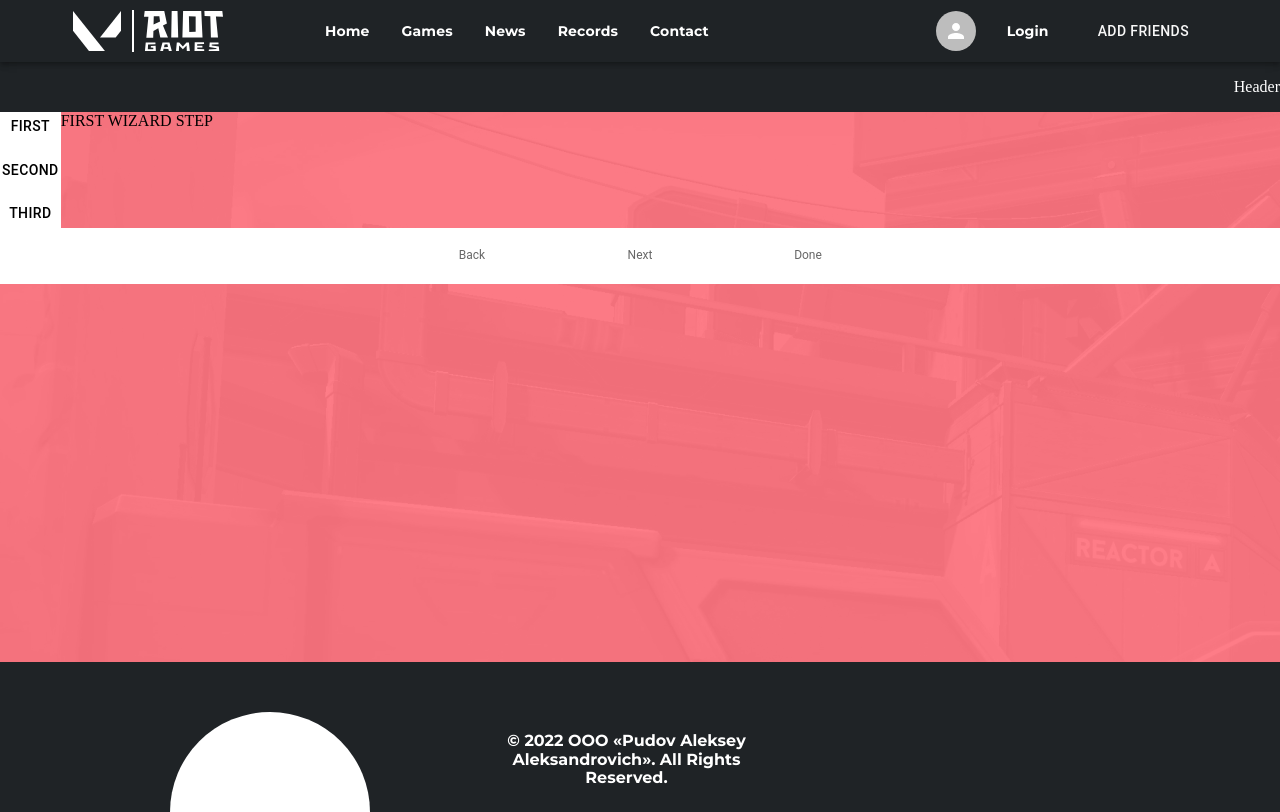
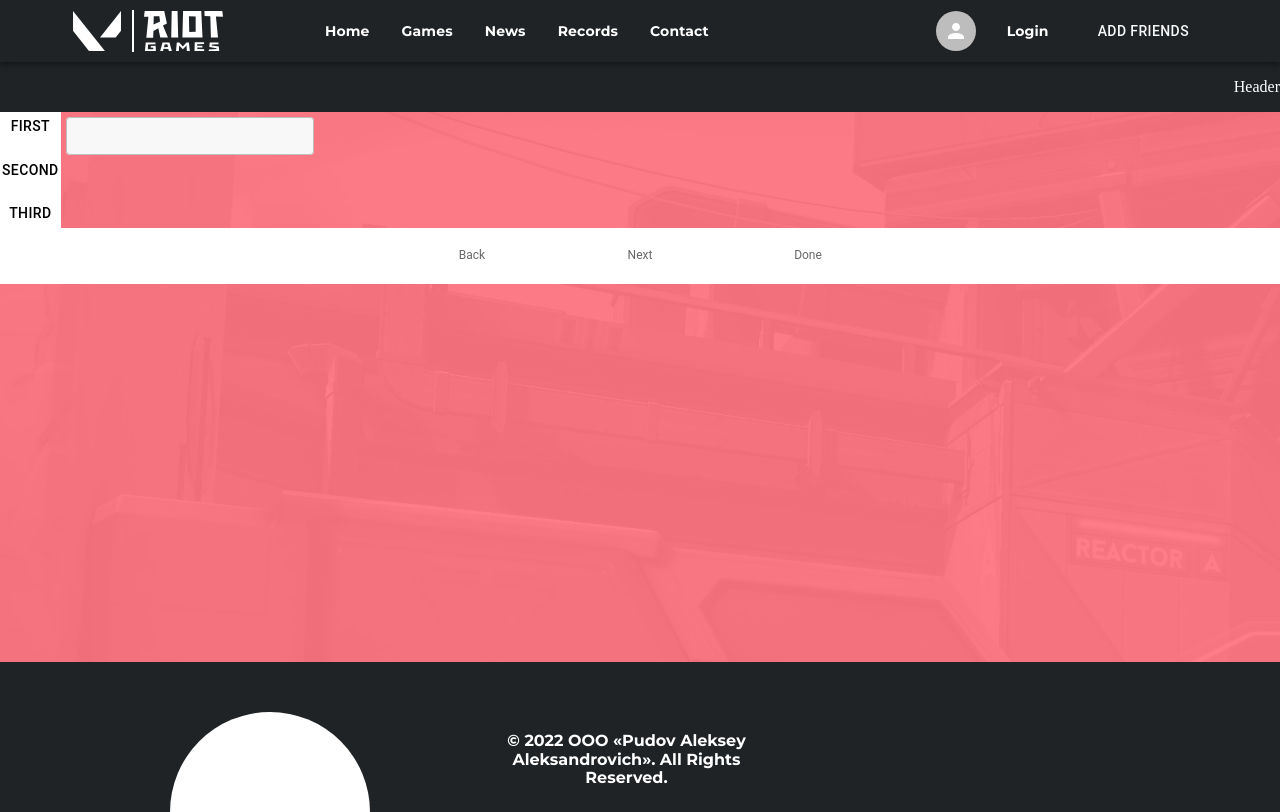
Before and after one commit to PudovAlexey/gamers_republic, a React (Create React App) app: page / in a window 1280 px wide. Built offline with nearby package versions, Linux system fonts and the light colour scheme.

Commit message:
feat[sc-add prev add buttons]

```diff
--- a/src/components/reusable/Wizard/Wizard.tsx
+++ b/src/components/reusable/Wizard/Wizard.tsx
@@ -1,10 +1,10 @@
-import { Box } from "@mui/material"
+import { Box, Button } from "@mui/material"
 import { useEffect } from "react"
 import { useDispatch, useSelector } from "react-redux"
 import { Footer } from "./parts/Footer/Footer"
 import { Header } from "./parts/Header/Header"
 import { WizardBody } from "./parts/WizardBody"
-import { wizardInit } from "./store/stepSlice"
+import { setWizardFieldData, wizardInit } from "./store/stepSlice"
 
 type TControlProps = {
     steps: any
@@ -12,15 +12,23 @@ type TControlProps = {
     afterStep?: any
 }
 function Wizard({steps}: TControlProps) {
-    const {currentStep, stepsDict} = useSelector((state) => state.wizardStep)
+    const {currentStep, stepsDict, wizardResult} = useSelector((state) => state.wizardStep)
     const dispatch = useDispatch()
     useEffect(() => {
         dispatch(wizardInit(steps))
     }, [])
+
+    function onChangeWizardValue(value, field) {
+        return dispatch(setWizardFieldData({
+            field,
+            value
+        }))
+    }
+    const wizard = stepsDict[currentStep]?.content(wizardResult, onChangeWizardValue)
     return (
         <Box>
             <Header/>
-            <WizardBody>{stepsDict[currentStep]?.content}</WizardBody>
+            <WizardBody>{wizard}</WizardBody>
             <Footer
              actions={{}}
             />
--- a/src/components/reusable/Wizard/parts/Footer/Footer.tsx
+++ b/src/components/reusable/Wizard/parts/Footer/Footer.tsx
@@ -2,7 +2,7 @@ import { BottomNavigation, BottomNavigationAction } from "@mui/material";
 import React, { useState } from "react";
 import { useDispatch, useSelector } from "react-redux";
 import { requiredButtonsConfig } from "./requiredButtonsConfig";
-import { next, prev, toStep } from "../store/stepSlice";
+import { next, prev, toStep } from "../../store/stepSlice";
 const dispatchMethods = {
     next,
     prev
@@ -26,7 +26,11 @@ function Footer({actions}: TControlProps) {
         <BottomNavigation
         showLabels
         onChange={(event, newValue) => {
-            dispatch(dispatchMethods[event.target.id]())
+            // console.log(dispatchMethods[event.target.id])
+            if (typeof dispatchMethods[event.currentTarget.id] === 'function') {
+                dispatch(dispatchMethods[event.currentTarget.id]())
+
+            }
             // setValue(newValue);
           }}
         >
@@ -35,9 +39,7 @@ function Footer({actions}: TControlProps) {
                     <BottomNavigationAction
                     id={action}
                     data-disabled={action.disabled}
-                    label={actions[action].label}>
-                        {action}
-                    </BottomNavigationAction>
+                    label={actions[action].label}/>
                 ))
             }
         </BottomNavigation>
--- a/src/components/reusable/Wizard/store/stepSlice.ts
+++ b/src/components/reusable/Wizard/store/stepSlice.ts
@@ -1,9 +1,9 @@
-import { createSlice } from "@reduxjs/toolkit";
+import { createSlice, current } from "@reduxjs/toolkit";
 
 function toNextStep(stepsDict, currentStep, stepTo) {
   const currentIndex = Object.keys(stepsDict)
   .findIndex(state => state === currentStep)
-  return stepsDict[currentIndex + stepTo] || currentIndex
+  return Object.keys(stepsDict)[currentIndex + stepTo] || false
 }
 
 const stepSlice = createSlice({
@@ -11,7 +11,8 @@ const stepSlice = createSlice({
     initialState: {
         currentStep: null,
         position: 'start',
-        stepsDict: {}
+        stepsDict: {},
+        wizardResult: {}
     },
     reducers: {
         next: (state) => {
@@ -19,16 +20,26 @@ const stepSlice = createSlice({
           if (position === 'end') {
             return
           }
-          const nextStep = toNextStep(stepsDict, currentStep, +1)
-          nextStep ? state.currentStep = nextStep : state.position = 'end'
+          const nextStep = toNextStep(current(stepsDict), currentStep, +1)
+          if (nextStep) {
+            state.currentStep = nextStep
+            state.position = null
+          } else {
+            state.position = 'end'
+          }
         },
         prev: (state) => {
           const {currentStep, stepsDict, position} = state
           if (position === 'start') {
             return
           }
-          const prevStep = toNextStep(stepsDict, currentStep, -1)
-          prevStep ? state.currentStep = prevStep : state.position = 'start'
+          const prevStep = toNextStep(current(stepsDict), currentStep, -1)
+          if (prevStep) {
+            state.currentStep = prevStep
+            state.position = null
+          } else {
+            state.position = 'start'
+          }
         },
         toStep: (state, action) => {
             state.currentStep = action.payload
@@ -44,6 +55,13 @@ const stepSlice = createSlice({
         wizardInit: (state, action) => {
           state.stepsDict = action.payload
           state.currentStep = Object.keys(action.payload)[0]
+        },
+        setWizardFieldData: (state, action) => {
+          const {field, value} = action.payload
+          state.wizardResult = JSON.parse(JSON.stringify({
+            ...state.wizardResult,
+            [field]: value
+          }))
         }
     }
 })
@@ -52,7 +70,8 @@ export const {
     next,
     prev,
     toStep,
-    wizardInit
+    wizardInit,
+    setWizardFieldData
 } = stepSlice.actions
 
 export default stepSlice.reducer
--- a/src/pages/Main/MainPage.tsx
+++ b/src/pages/Main/MainPage.tsx
@@ -1,16 +1,31 @@
+import { TextField } from '@mui/material';
 import { Box } from '@mui/system';
 import Wizard from '../../components/reusable/Wizard/Wizard';
 
 const stepsDict = {
   first: {
-    content: <Box>FIRST WIZARD STEP</Box>
+    content: (data, event) => {
+      const fieldName = 'step1'
+      console.log(data)
+     return <TextField value={data[fieldName] || ""} onChange={(e) =>
+    event(e.target.value, fieldName)} />
+    }
   },
   second: {
-    content: <Box>SECOND WIZARD STEP</Box>
+    content: (data, event) => {
+      console.log(data)
+      const fieldName = 'step2'
+     return <TextField value={data[fieldName] || ""} onChange={(e) =>
+    event(e.target.value, fieldName)} />
+    }
   },
   third: {
-    content: <Box>THIRD WIZARD STEP</Box>
-  }
+    content: (data, event) => {
+      const fieldName = 'step3'
+     return <TextField value={data[fieldName] || ""} onChange={(e) =>
+    event(e.target.value, fieldName)} />
+    }
+  },
 }
 
 function MainPage() {
--- a/src/store/store.ts
+++ b/src/store/store.ts
@@ -3,6 +3,9 @@ import stepSlice from '../components/reusable/Wizard/store/stepSlice'
 
 export default configureStore({
     reducer: {
-        wizardStep: stepSlice
+        wizardStep: stepSlice,
     },
+    middleware: (getDefaultMiddleware) => getDefaultMiddleware({
+        serializableCheck: false
+      }),
   })
```
